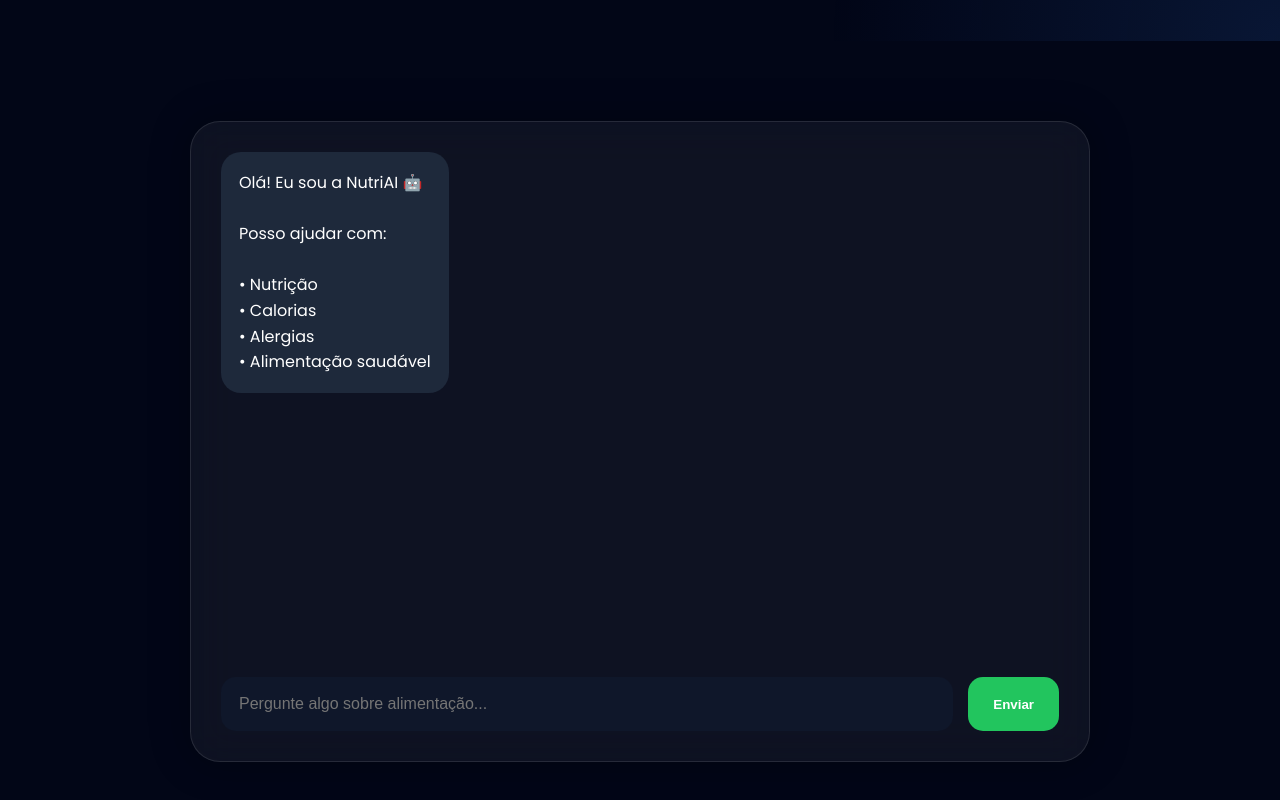
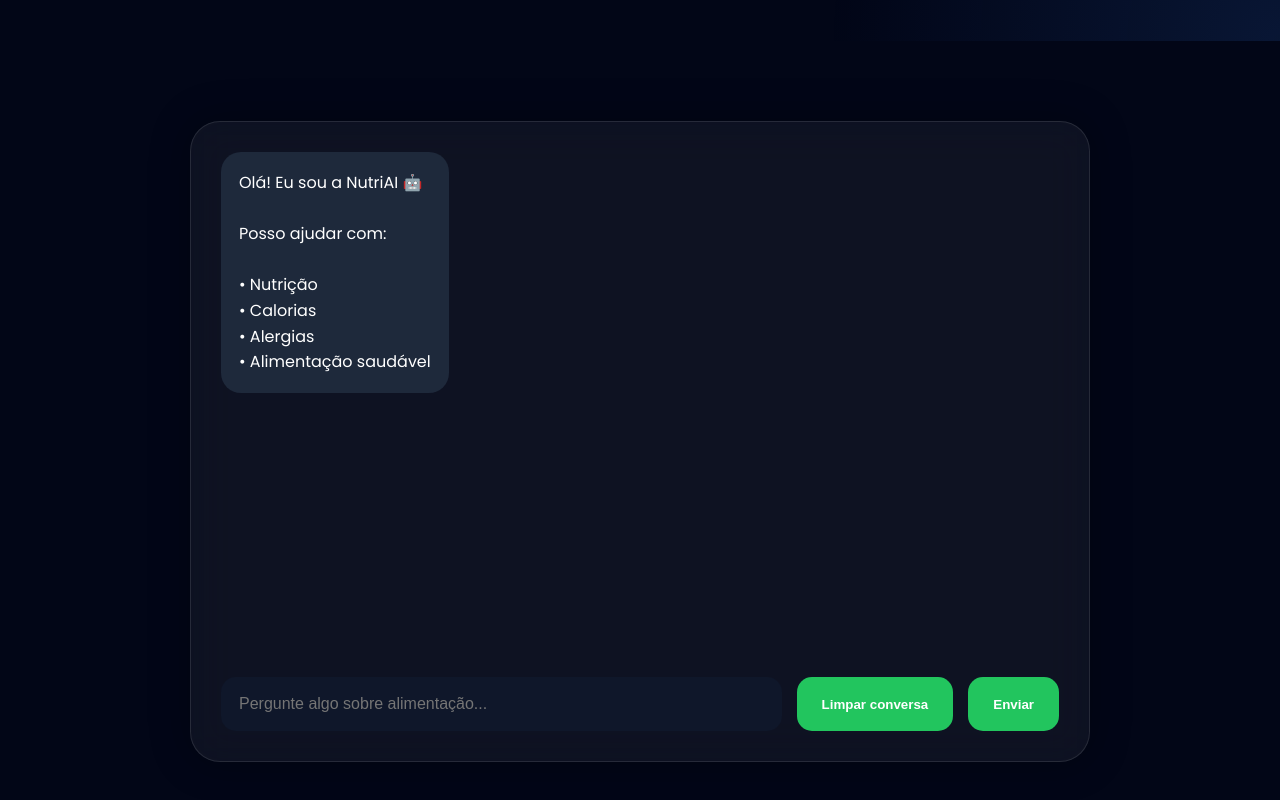
Before and after one commit to armaggeddon975/nutri-ai, a website: page frontend/index.html in a window 1280 px wide. Shown: the part 759-1559 px from the top of the page. Drawn offline with Linux system fonts and the light colour scheme.

Commit message:
atualização

```diff
--- a/frontend/index.html
+++ b/frontend/index.html
@@ -84,6 +84,10 @@
           placeholder="Pergunte algo sobre alimentação..."
         >
 
+        <button onclick="clearChat()">
+        Limpar conversa
+        </button>
+
         <button id="send-btn">
           Enviar
         </button>
--- a/frontend/script.js
+++ b/frontend/script.js
@@ -126,3 +126,11 @@ userInput.addEventListener(
 
   }
 );
+
+function clearChat(){
+
+  localStorage.clear();
+
+  location.reload();
+
+}
```
